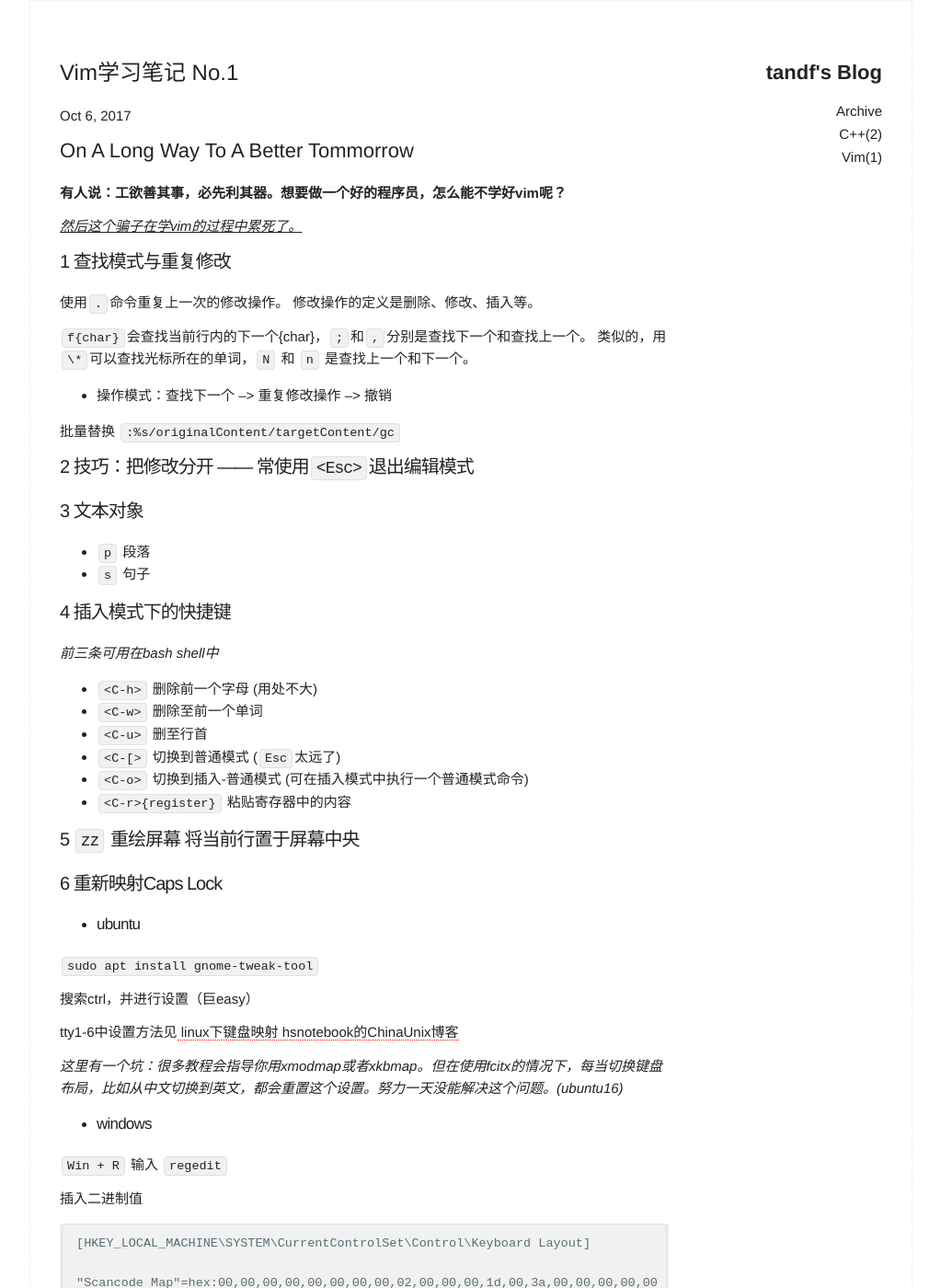
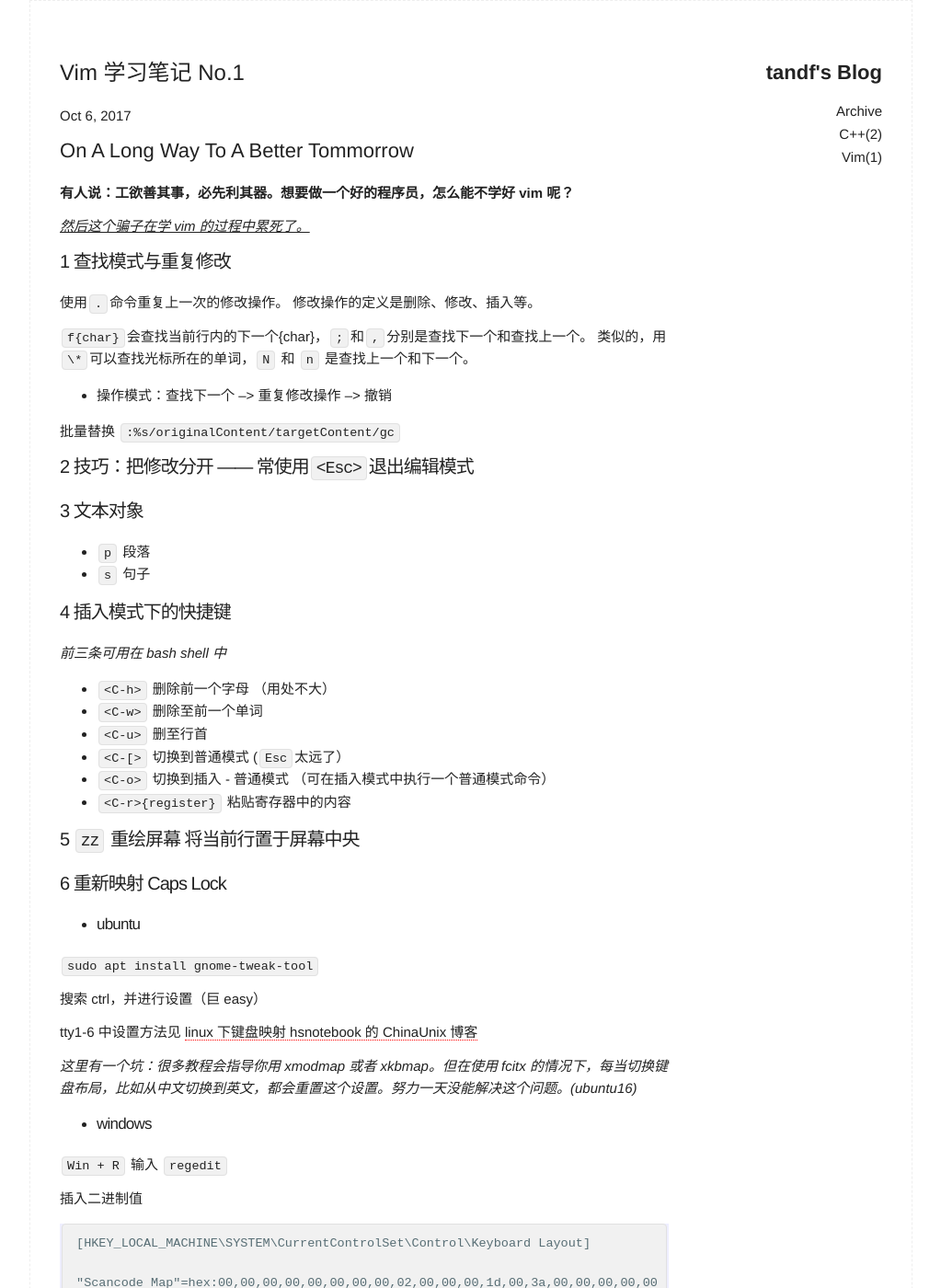
Before and after one commit to tandf/tandf.github.io, a Jekyll site: the page built from _posts/2017-10-06-Studying-Vim-NO1.md, in a window 1280 px wide and 1400 px high. Shown: the whole window at 92% size, without its empty margins (128-1151 px from the left). Built offline with Jekyll 4.4.1, drawn with Linux system fonts in a browser that asks for light colours; some of the changed text lies outside the part shown.

```diff
--- a/_posts/2017-10-06-Studying-Vim.md
+++ b/_posts/2017-10-06-Studying-Vim-NO1.md
@@ -1,15 +1,15 @@
 ---
 
 layout: post
-title: Vim学习笔记 No.1
+title: Vim 学习笔记 No.1
 category: Vim
 
 ---
 
 ## On A Long Way To A Better Tommorrow
-**有人说：工欲善其事，必先利其器。想要做一个好的程序员，怎么能不学好vim呢？**
+**有人说：工欲善其事，必先利其器。想要做一个好的程序员，怎么能不学好 vim 呢？**
 
-*<u>然后这个骗子在学vim的过程中累死了。</u>*
+*<u>然后这个骗子在学 vim 的过程中累死了。</u>*
 
 <!--description-->
 
@@ -31,28 +31,28 @@ category: Vim
 * `s` 句子
 
 ### 4 插入模式下的快捷键
-*前三条可用在bash shell中*
+*前三条可用在 bash shell 中*
 
-* `<C-h>` 删除前一个字母 (用处不大)
+* `<C-h>` 删除前一个字母 （用处不大）
 * `<C-w>` 删除至前一个单词
 * `<C-u>` 删至行首
-* `<C-[>` 切换到普通模式 (`Esc`太远了)
-* `<C-o>` 切换到插入-普通模式 (可在插入模式中执行一个普通模式命令)
+* `<C-[>` 切换到普通模式 (`Esc`太远了）
+* `<C-o>` 切换到插入 - 普通模式 （可在插入模式中执行一个普通模式命令）
 * `<C-r>{register}` 粘贴寄存器中的内容
 
 ### 5 `zz` 重绘屏幕 将当前行置于屏幕中央
 
-### 6 重新映射Caps Lock
+### 6 重新映射 Caps Lock
 
 - #### ubuntu
 
 `sudo apt install gnome-tweak-tool`
 
-搜索ctrl，并进行设置（巨easy）
+搜索 ctrl，并进行设置（巨 easy）
 
-tty1-6中设置方法见[ linux下键盘映射 hsnotebook的ChinaUnix博客 ](http://blog.chinaunix.net/uid-26161820-id-3425670.html)
+tty1-6 中设置方法见 [ linux 下键盘映射 hsnotebook 的 ChinaUnix 博客 ](http://blog.chinaunix.net/uid-26161820-id-3425670.html)
 
-*这里有一个坑：很多教程会指导你用xmodmap或者xkbmap。但在使用fcitx的情况下，每当切换键盘布局，比如从中文切换到英文，都会重置这个设置。努力一天没能解决这个问题。(ubuntu16)*
+*这里有一个坑：很多教程会指导你用 xmodmap 或者 xkbmap。但在使用 fcitx 的情况下，每当切换键盘布局，比如从中文切换到英文，都会重置这个设置。努力一天没能解决这个问题。(ubuntu16)*
 
 - #### windows
 
@@ -68,7 +68,7 @@ tty1-6中设置方法见[ linux下键盘映射 hsnotebook的ChinaUnix博客 ](ht
 
 - #### 从源头治理
 
-买一块hhkb或者定制一块gh60吧
+买一块 hhkb 或者定制一块 gh60 吧
 
 ### 7 选择模式
 选择模式中，使用`o`来切换活动端
```
Also changed, not shown: _drafts/2017-00-00-draft.md (added, +9 -0 lines), _drafts/2017-10-09-weak_ptr可以用来干嘛的.md (added, +51 -0 lines), _posts/2017-09-12-const_cast-与-代码重复.md (deleted, +0 -66 lines), _posts/2017-09-12-const_cast与代码重复.md (added, +73 -0 lines), _posts/2017-09-12-原子函数.md (+7 -7 lines).
